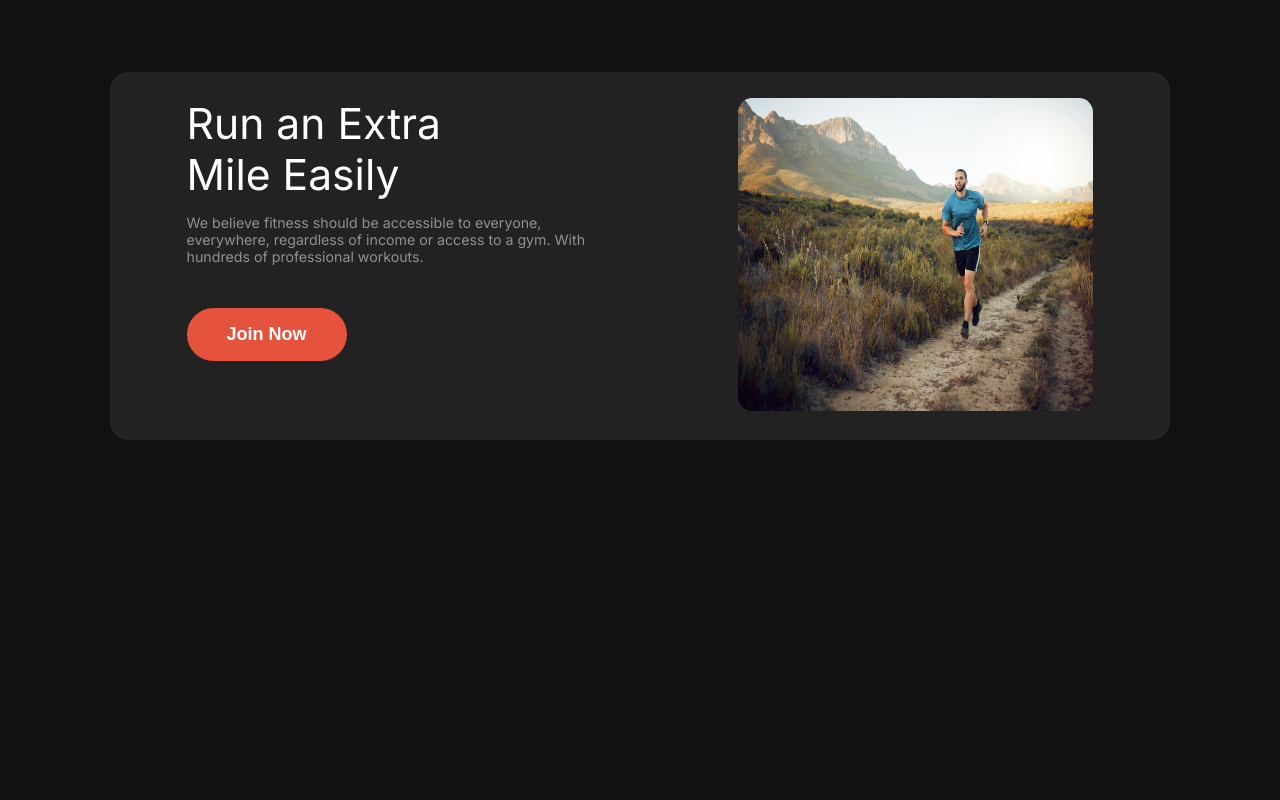
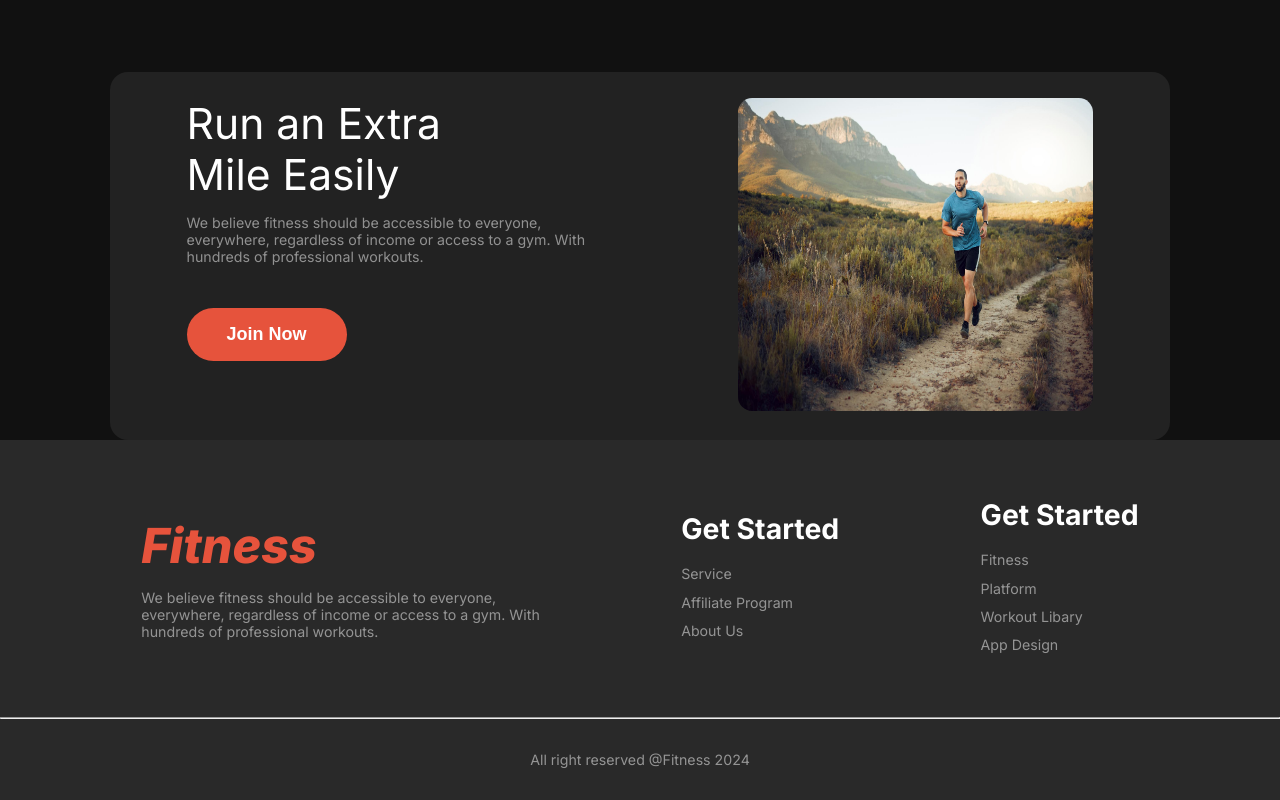
Before and after one commit to AL-HELAL-MOHIBBULLAH/assignment-2, a plain HTML site: page index.html in a window 1280 px wide. Shown: the part 1247-2047 px from the top of the page. Before the commit the page ends 1687 px from the top, so only its background shows below. Drawn offline with Linux system fonts and the light colour scheme; a web font is replaced by a local one.

Commit message:
added footer section

```diff
--- a/index.html
+++ b/index.html
@@ -18,7 +18,7 @@
         <nav class="nav-container">
             <h2 class="nav-title primary-color">Fitness</h2>
             <ul class="nav-list-container">
-                <li>Home</li>
+                <li id="selected-menu">Home</li>
                 <li>Service</li>
                 <li>Contract</li>
                 <li>About</li>
@@ -95,7 +95,111 @@
                 <img class="run-extra-img" src="./assert/images/run.jpg" alt="">
             </div>
         </section>
+        <!-- <section class="training-container">
+            <div class="training-title-container">
+                <h3 class="primary-text-color training-title">Trainings and Exercises</h3>
+                <p class="secondary-text-color">We believe fitness should be accessible to everyone, everywhere, regardless of income or <br> access to a gym.</p>
+            </div>
+            <div class="training-img-container">
+                <div>
+                    <img src="./assert/images/exercise1.jpg" alt="">
+                    <p class="secondary-text-color">Strong Leg</p>
+                </div>
+                <div>
+                    <img src="./assert/images/exercise2.png" alt="">
+                    <p class="secondary-text-color">Strong Arm</p>
+                </div>
+                <div>
+                    <img src="./assert/images/exercise3.png" alt="">
+                    <p class="secondary-text-color">Strong Body</p>
+                </div>
+                <div>
+                    <img src="./assert/images/exercise4.png" alt="">
+                    <p class="secondary-text-color">Strong Back</p>
+                </div>
+                <div>
+                    <img src="./assert/images/exercise5.jpg" alt="">
+                    <p class="secondary-text-color">Focus Power</p>
+                </div>
+                <div>
+                    <img src="./assert/images/exercise6.jpg" alt="">
+                    <p class="secondary-text-color">Weight Loss</p>
+                </div>
+            </div>
+        </section> -->
+        <!-- <section>
+            <div class="bmi-text-container">
+                <h3 class="primary-text-color bmi-title">BMI Calculator</h3>
+                <p class="secondary-text-color">We believe fitness should be accessible to everyone, everywhere, regardless of income or <br>access to a gym.</p>
+            </div>
+            <div>
+                <div>
+                    <h3>BMI Calculator Chart</h3>
+                    <table>
+                        <thead>
+                            <tr>
+                                <th>BMI</th>
+                                <th>Weight Status</th>
+                            </tr>
+
+                        </thead>
+                        <tbody>
+                            <tr>
+                                <td>Below 18.5</td>
+                                <td>Underweight</td>
+                            </tr>
+                            <tr>
+                                <td>18.5 - 24.9</td>
+                                <td>Healthy</td>
+                            </tr>
+                            <tr>
+                                <td>25.0 - 29.9</td>
+                                <td>Overweight</td>
+                            </tr>
+                            <tr>
+                                <td>30.0 - and Above</td>
+                                <td>Obese</td>
+                            </tr>
+                        </tbody>
+                    </table>
+                </div>
+                <div>
+
+                </div>
+            </div>
+        </section> -->
     </main>
+   <footer class="footer">
 
+<section class="footer-container">
+
+
+
+    <div>
+            <h3 class="footer-title primary-color">Fitness</h3>
+            <p class="secondary-text-color">We believe fitness should be accessible to everyone, <br> everywhere, regardless of income or access to a gym. With <br> hundreds of professional workouts.</p>
+    </div>
+    <div>
+        <h3 class="footer-heading primary-text-color">Get Started</h3>
+        <ul class="footer-list secondary-text-color">
+            <li>Service</li>
+            <li>Affiliate Program</li>
+            <li>About Us</li>
+        </ul>
+    </div>
+    <div>
+        <h3 class="footer-heading primary-text-color">Get Started</h3>
+        <ul class="footer-list secondary-text-color" >
+            <li>Fitness</li>
+            <li>Platform</li>
+            <li>Workout Libary</li>
+            <li>App Design</li>
+        </ul>
+
+    </div>
+</section>
+    <hr id="hr">
+    <p class="secondary-text-color copy-right-text">All right reserved @Fitness 2024</p>
+   </footer>
 </body>
 </html>
--- a/styles/style.css
+++ b/styles/style.css
@@ -7,10 +7,12 @@ html{
 }
 /* Shared Style */
 
-body{
+header, main{
     max-width: 1060px;
     margin-left: auto;
     margin-right: auto;
+}
+body{
     background-color: #111111;
 }
 
@@ -71,7 +73,7 @@ body{
 
 }
 
-ul li:first-child{
+#selected-menu{
     background-color: #E6533C;
     padding: 8px 20px;
     border-radius: 46px;
@@ -270,3 +272,70 @@ ul li:first-child{
         gap: 1.85rem;
     }
 }
+
+/* Training Section Styles   */
+/* I will do this later */
+/* .training-container{
+    margin-top: 6.25rem;
+}
+.training-title{
+    font-size: 3rem;
+}
+
+.training-title-container{
+    margin-bottom: 3.6rem;
+}
+.training-img-container{
+    display: grid;
+    grid-template-columns: repeat(3, 1fr);
+
+} */
+
+/* BMI Calculator Styles */
+.bmi-text-container{
+ text-align: center;
+ padding: 5.5rem 0;
+}
+.bmi-title{
+    font-size: 3rem;
+    margin-bottom: 1rem;
+}
+
+
+
+/* Footer Section Styles */
+.footer{
+    background-color:rgba(255, 255, 255, 0.1);
+}
+.footer-container{
+
+    max-width: 1440px;
+    display: flex;
+    justify-content: space-evenly;
+    align-items: center;
+    padding-top: 4rem;
+    padding-bottom: 4rem;
+}
+.footer-title{
+    font-size: 3.4rem;
+    font-weight: 800;
+    font-style: italic;
+    margin-bottom: 1rem;
+}
+.footer-heading{
+    font-size: 2rem;
+    font-weight: 700;
+    margin-bottom: 1rem;
+}
+.footer-list{
+    list-style-type: none;
+    line-height: 2rem;
+}
+#hr{
+    color: rgba(255, 255, 255, 0.1);
+}
+.copy-right-text{
+    text-align: center;
+    padding-top: 2.25rem;
+    padding-bottom: 2.25rem;
+}
```
